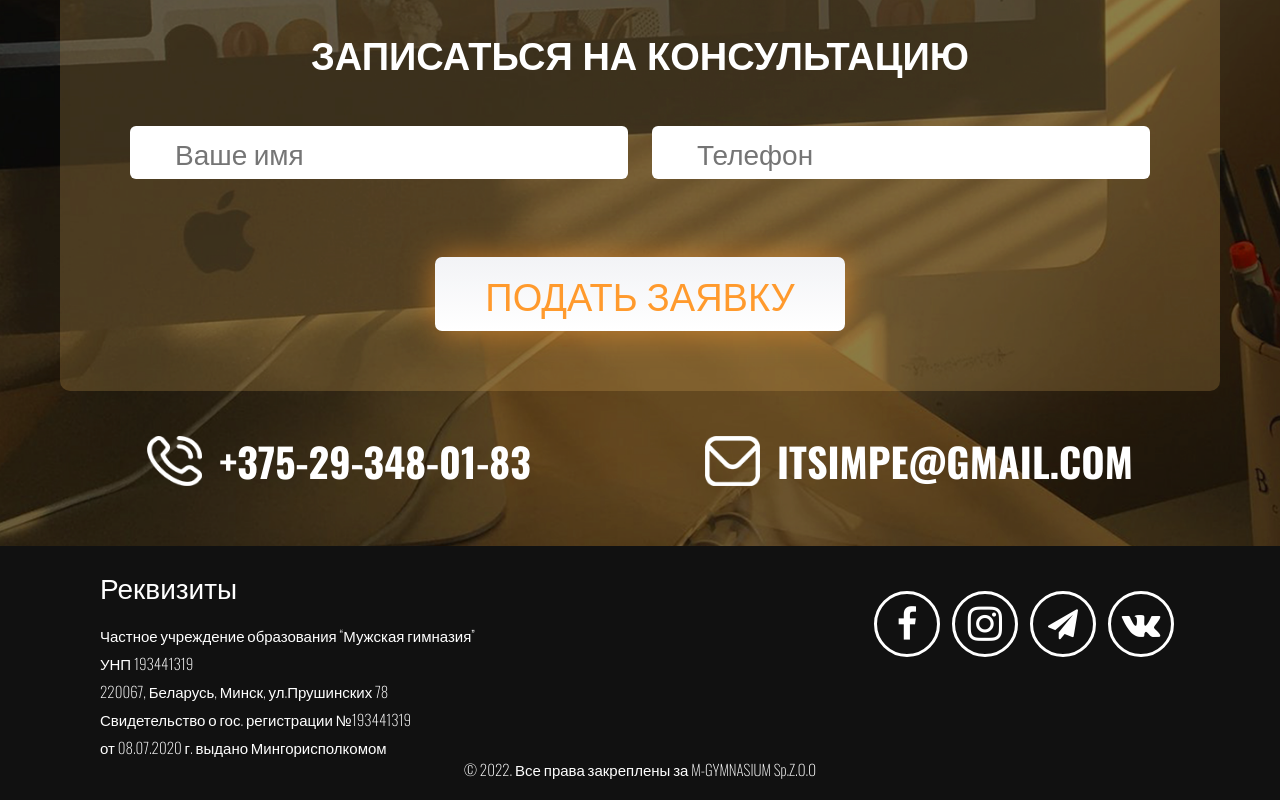
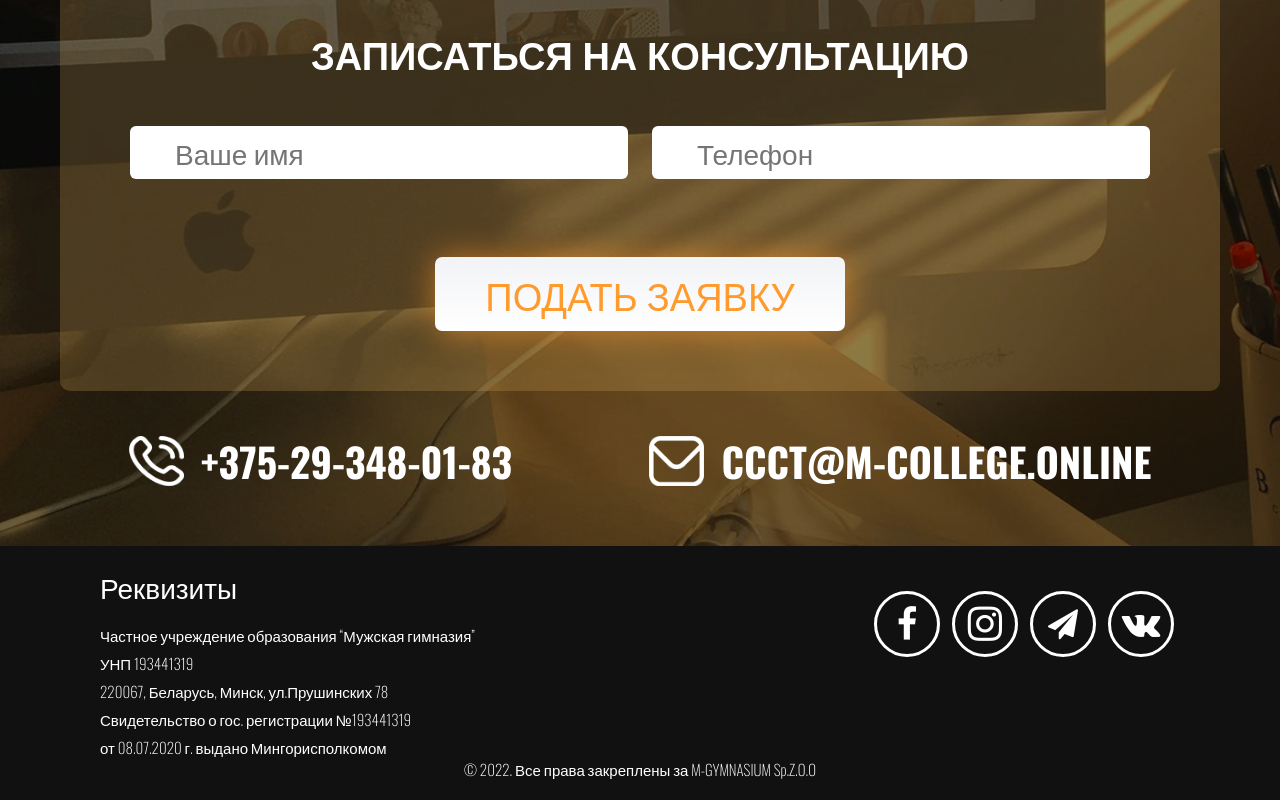
Before and after one commit to qqzii/mg_landing, a Vue app in the folder landing/vue-movie/: page / in a window 1280 px wide. Shown: the part 4802-5602 px from the top of the page. Built offline with nearby package versions, Linux system fonts and the light colour scheme; what vue-toasted would draw is missing.

Commit message:
MD Landing full

```diff
--- a/landing/vue-movie/src/components/blocks/CallUs/CallUs.vue
+++ b/landing/vue-movie/src/components/blocks/CallUs/CallUs.vue
@@ -28,7 +28,7 @@
               h4.contact__value +375-29-348-01-83
             .contacts__contact
               img.contact__img(:src="`../../../assets/images/email.png`")
-              h4.contact__value itsimpe@gmail.com
+              h4.contact__value ccct@m-college.online
 </template>
 
 <script>
```
